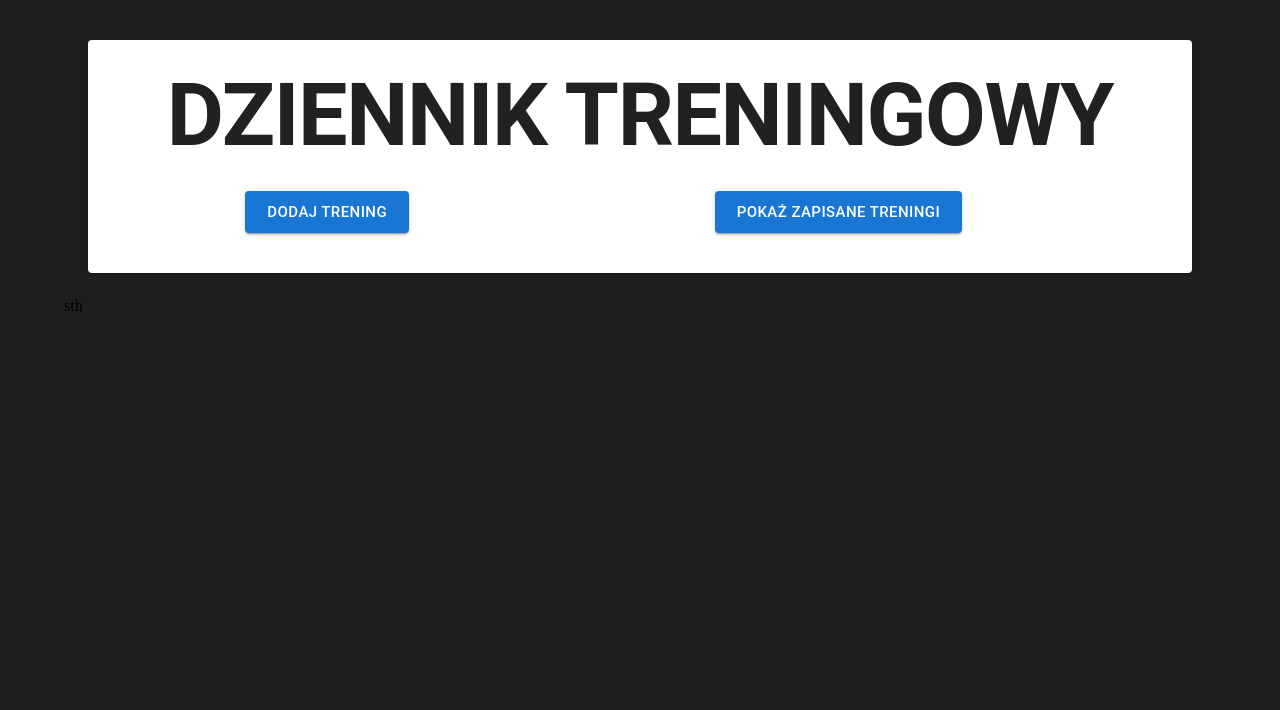
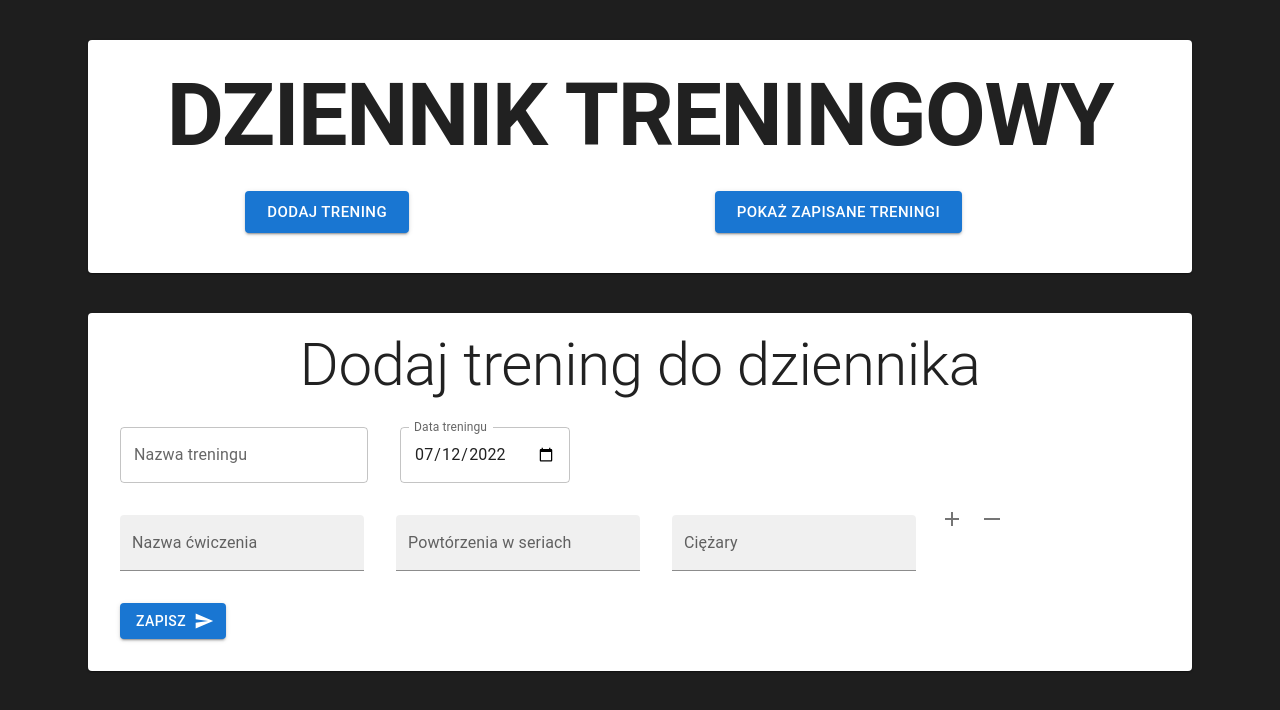
Before and after one commit to zajacHubert/Training-diary-front-prod, a React (Create React App) app: page /training/add-form in a window 1280 px wide. Shown: the top 710 px of the page. Built offline with nearby package versions, Linux system fonts and the light colour scheme.

Commit message:
Create dynamic form to add exercises

```diff
--- a/package.json
+++ b/package.json
@@ -18,7 +18,6 @@
     "react-dom": "^18.2.0",
     "react-router-dom": "^6.3.0",
     "react-scripts": "^5.0.1",
-    "typescript": "^4.7.4",
     "web-vitals": "^2.1.4"
   },
   "scripts": {
@@ -48,6 +47,7 @@
   "devDependencies": {
     "customize-cra": "^1.0.0",
     "react-app-rewire-alias": "^1.1.7",
-    "react-app-rewired": "^2.2.1"
+    "react-app-rewired": "^2.2.1",
+    "typescript": "^4.7.4"
   }
 }
--- a/src/App.tsx
+++ b/src/App.tsx
@@ -3,7 +3,7 @@ import { Navigate, Route, Routes } from "react-router-dom";
 import Container from '@mui/material/Container';
 
 import { AddTrainingView } from './views/AddTrainingView';
-import { Header } from './components/Header/Header';
+import { Header } from './components/Header';
 
 
 export const App = () => {
--- /dev/null
+++ b/src/components/AddTrainingForm.tsx
@@ -0,0 +1,125 @@
+import React, { useState, FormEvent, ChangeEvent } from "react";
+import { SimpleExerciseToAddToTraining } from 'types';
+import Typography from '@mui/material/Typography';
+import SendIcon from '@mui/icons-material/Send';
+import { Button, TextField } from "@mui/material";
+import { ExerciseInputs } from "./ExerciseInputs";
+
+
+type T = keyof SimpleExerciseToAddToTraining;
+
+export const AddTrainingForm = () => {
+    const [trainingName, setTrainingName] = useState('');
+    const [trainingDate, setTrainingDate] = useState(`${new Date().toISOString().slice(0, 10)}`)
+    const [inputFields, setInputFields] = useState<SimpleExerciseToAddToTraining[]>([
+        {
+            exerciseName: '',
+            reps: '',
+            weights: '',
+        },
+    ]);
+
+    const changeInputHanlder = (index: number, event: ChangeEvent<HTMLInputElement | HTMLTextAreaElement>) => {
+        const values = [...inputFields];
+        values[index][event.target.name as T] = event.target.value;
+        setInputFields(values);
+
+    }
+
+    const formSubmitHandler = async (event: FormEvent) => {
+        event.preventDefault();
+
+        const newArr = inputFields.map(el => (
+            { ...el, title: trainingName, date: trainingDate }
+        ))
+        console.log(newArr);
+
+        Promise.all(
+            newArr.map(async item => {
+                await fetch(`http://localhost:3001/training`, {
+                    method: 'POST',
+                    headers: {
+                        'Content-Type': 'application/json',
+                    },
+                    body: JSON.stringify(item)
+                })
+            })
+        )
+
+        setInputFields([
+            {
+                exerciseName: '',
+                reps: '',
+                weights: '',
+            },
+        ]);
+        setTrainingDate(`${new Date().toISOString().slice(0, 10)}`);
+        setTrainingName('');
+    }
+
+    const addFieldHandler = () => {
+        setInputFields([...inputFields, {
+            exerciseName: '',
+            reps: '',
+            weights: '',
+
+        }])
+    }
+
+    const removeFieldHandler = (index: number) => {
+        const values = [...inputFields];
+        values.splice(index, 1);
+        setInputFields(values);
+    }
+
+    return (
+        <>
+            <Typography
+                variant="h2"
+                align='center'
+                style={{
+                    marginBottom: 10,
+                }}
+            >
+                Dodaj trening do dziennika
+            </Typography>
+            <form onSubmit={formSubmitHandler}>
+                <div>
+                    <TextField
+                        name='training'
+                        label='Nazwa treningu'
+                        value={trainingName}
+                        variant='outlined'
+                        onChange={(event: ChangeEvent<HTMLInputElement | HTMLTextAreaElement>) => setTrainingName(event.target.value)}
+                        style={{ margin: '1rem' }}
+                    />
+                    <TextField
+                        name='training date'
+                        label='Data treningu'
+                        type='date'
+                        value={trainingDate}
+                        variant='outlined'
+                        onChange={(event: ChangeEvent<HTMLInputElement | HTMLTextAreaElement>) => setTrainingDate(event.target.value)}
+                        style={{ margin: '1rem' }}
+                    />
+                </div>
+                <ExerciseInputs
+                    inputFields={inputFields}
+                    changeInputHanlder={changeInputHanlder}
+                    addFieldHandler={addFieldHandler}
+                    removeFieldHandler={removeFieldHandler}
+                />
+
+                <Button
+                    variant='contained'
+                    color='primary'
+                    type='submit'
+                    endIcon={<SendIcon />}
+                    style={{ margin: '1rem' }}
+                >
+                    Zapisz
+                </Button>
+            </form>
+        </>
+    )
+}
--- /dev/null
+++ b/src/components/ExerciseInputs.tsx
@@ -0,0 +1,58 @@
+import React, { ChangeEvent } from "react";
+import { SimpleExerciseToAddToTraining } from "types";
+import AddIcon from '@mui/icons-material/Add';
+import HorizontalRuleIcon from '@mui/icons-material/HorizontalRule';
+
+import { IconButton, TextField } from "@mui/material";
+
+interface Props {
+    inputFields: SimpleExerciseToAddToTraining[];
+    changeInputHanlder: (index: number, event: ChangeEvent<HTMLInputElement | HTMLTextAreaElement>) => void;
+    removeFieldHandler: (index: number) => void;
+    addFieldHandler: () => void;
+
+}
+
+export const ExerciseInputs = ({ inputFields, changeInputHanlder, removeFieldHandler, addFieldHandler }: Props) => {
+    return (
+        <>
+            {
+                inputFields.map((inputField, index: number) => (
+                    <div key={index}>
+                        <TextField
+                            name='exerciseName'
+                            label='Nazwa ćwiczenia'
+                            value={inputField.exerciseName}
+                            variant='filled'
+                            onChange={(event: ChangeEvent<HTMLInputElement | HTMLTextAreaElement>) => changeInputHanlder(index, event)}
+                            style={{ margin: '1rem' }}
+                        />
+                        <TextField
+                            name='reps'
+                            label='Powtórzenia w seriach'
+                            value={inputField.reps}
+                            variant='filled'
+                            onChange={(event: ChangeEvent<HTMLInputElement | HTMLTextAreaElement>) => changeInputHanlder(index, event)}
+                            style={{ margin: '1rem' }}
+                        />
+                        <TextField
+                            name='weights'
+                            label='Ciężary'
+                            value={inputField.weights}
+                            variant='filled'
+                            onChange={(event: ChangeEvent<HTMLInputElement | HTMLTextAreaElement>) => changeInputHanlder(index, event)}
+                            style={{ margin: '1rem' }}
+                        />
+
+                        <IconButton onClick={() => addFieldHandler()}>
+                            <AddIcon />
+                        </IconButton>
+                        <IconButton onClick={() => removeFieldHandler(index)}>
+                            <HorizontalRuleIcon />
+                        </IconButton>
+                    </div>
+                ))
+            }
+        </>
+    )
+}
--- a/src/views/AddTrainingView.tsx
+++ b/src/views/AddTrainingView.tsx
@@ -1,8 +1,17 @@
 import React from "react";
+import { AddTrainingForm } from "../components/AddTrainingForm";
+import { Paper } from "@mui/material";
 
 export const AddTrainingView = () => {
     return (
-        <p>sth</p>
-        // <AddTrainingForm />
-    )
+        <Paper
+            sx={{
+                padding: 2,
+                margin: 3,
+                marginTop: 5,
+            }}
+        >
+            <AddTrainingForm />
+        </Paper>
+    );
 }
```
Also changed, not shown: src/components/Header.tsx (renamed from src/components/Header/Header.tsx), 2 other files (tests, documents, lock files or other folders).
